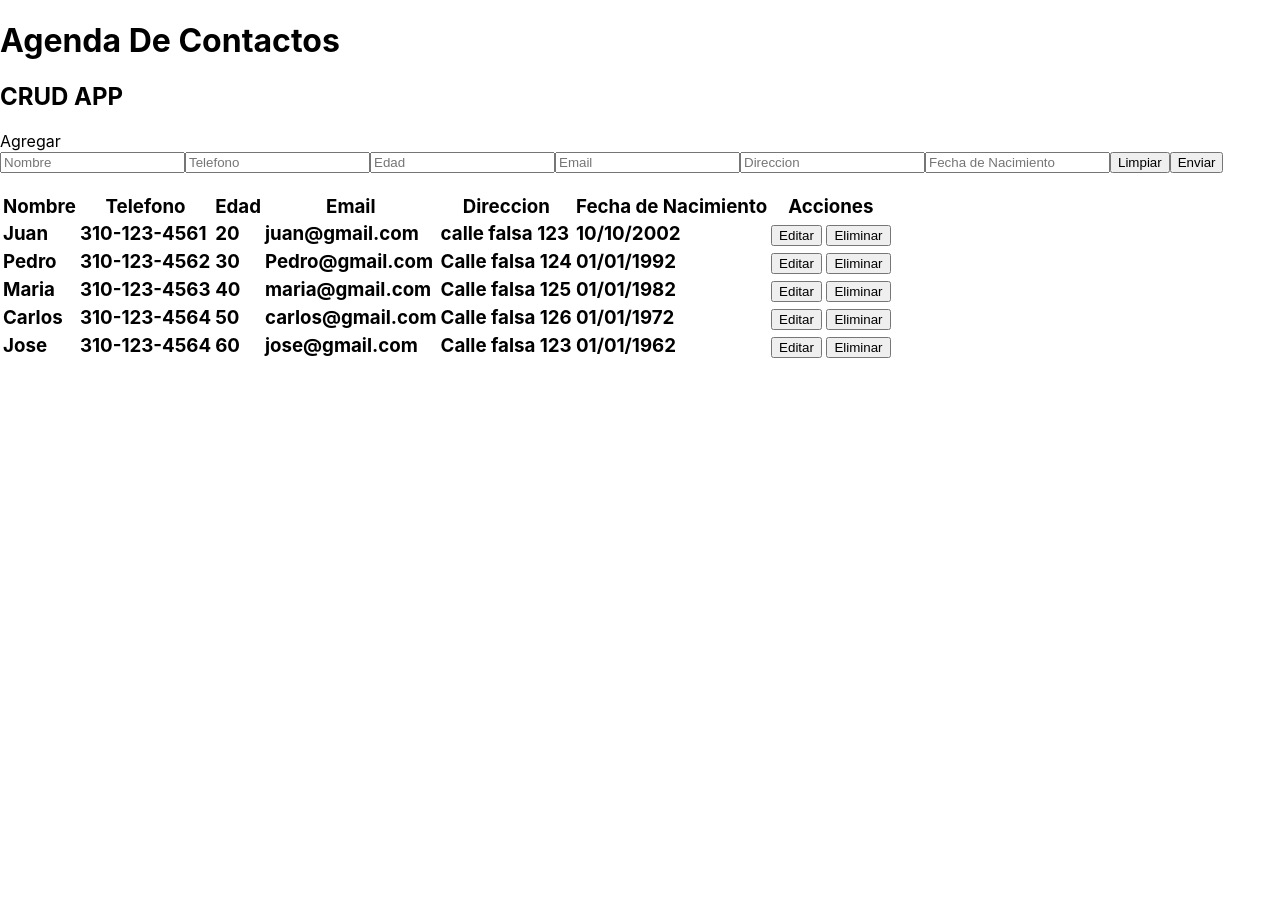
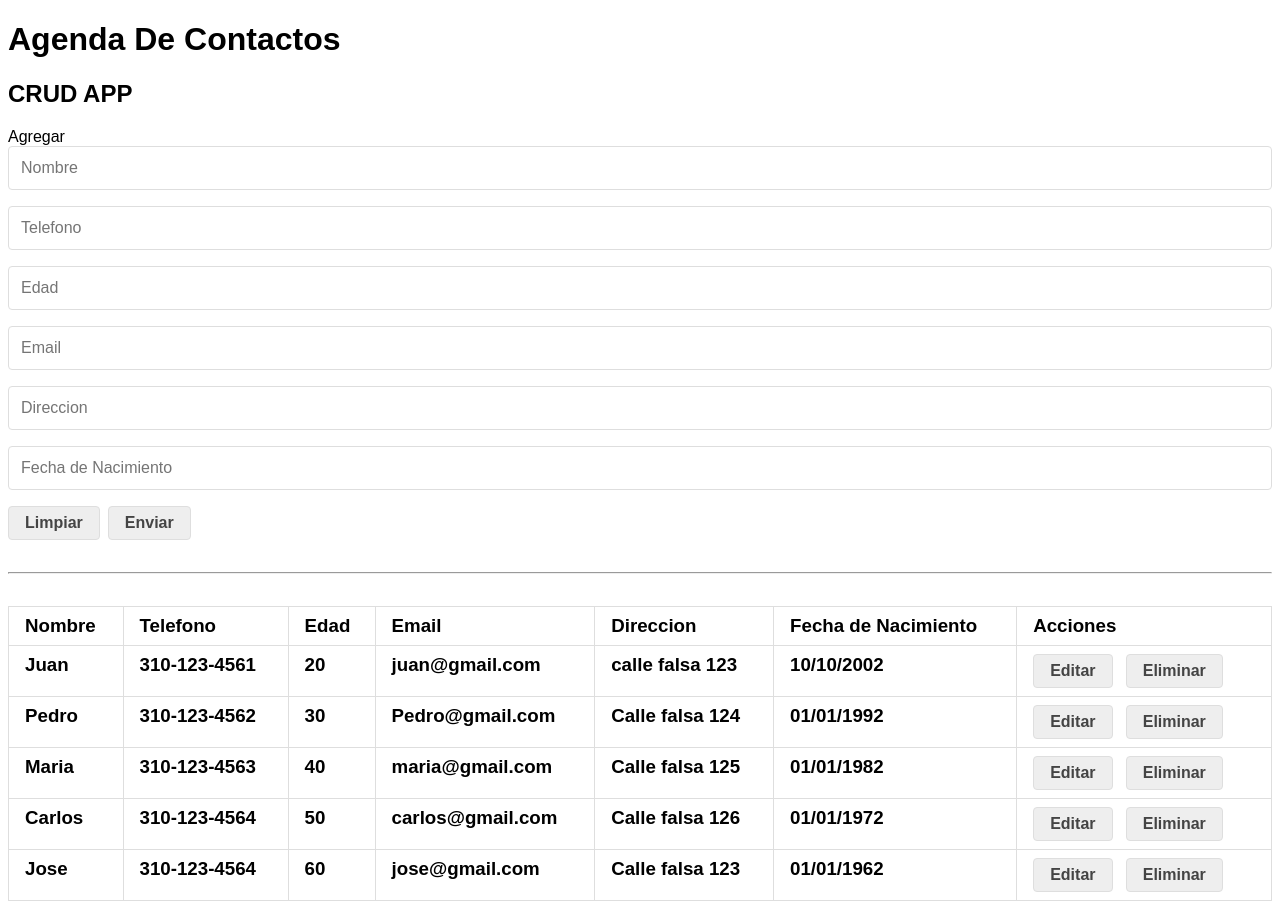
Before and after one commit to yderfre78/crud_prueba, a React (Create React App) app: page / in a window 1280 px wide. Before the commit the page ends 800 px from the top, so only its background shows below. Built offline with nearby package versions, Linux system fonts and the light colour scheme.

Commit message:
agregando estilos css

```diff
--- a/src/App.js
+++ b/src/App.js
@@ -1,4 +1,3 @@
-
 import { CrudApp } from "./components/CrudApp";
 
 function App() {
@@ -6,6 +5,7 @@ function App() {
     <div>
       <h1>Agenda De Contactos</h1>
       <CrudApp />
+
     </div>
   );
 }
--- a/src/components/CrudApp.js
+++ b/src/components/CrudApp.js
@@ -64,15 +64,15 @@ export const CrudApp = () => {
     setDb(newData);
   };
   const deleteData = (id) => {
+    let isDelete = window.confirm(
+      `Esta seguro que desea eliminar el registro ${id}`
+    );
 
-    let isDelete = window.confirm(`Esta seguro que desea eliminar el registro ${id}`);
-
-    if(isDelete){
-        setDb(db.filter((el) => el.id !== id));
-    }else{
-        return;
+    if (isDelete) {
+      setDb(db.filter((el) => el.id !== id));
+    } else {
+      return;
     }
-
   };
 
   return (
@@ -83,8 +83,8 @@ export const CrudApp = () => {
         updateData={updateData}
         dataToEdit={dataToEdit}
         setDataToEdit={setDataToEdit}
-
       />
+      <hr />
       <CrudTable
         data={db}
         setDataToEdit={setDataToEdit}
--- a/src/components/CrudForm.js
+++ b/src/components/CrudForm.js
@@ -98,7 +98,7 @@ export const CrudForm = ({
           onChange={handleChange}
           value={form.DateBirth}
         ></input>
-        <input type="reset" value="Limpiar" onClick={handleReset}></input>
+        <button type="reset" value="Limpiar" onClick={handleReset}>Limpiar</button>
         <button type="submit" value="Enviar">
           Enviar
         </button>
--- a/src/index.css
+++ b/src/index.css
@@ -1,13 +1,66 @@
-body {
-  margin: 0;
-  font-family: -apple-system, BlinkMacSystemFont, 'Segoe UI', 'Roboto', 'Oxygen',
-    'Ubuntu', 'Cantarell', 'Fira Sans', 'Droid Sans', 'Helvetica Neue',
-    sans-serif;
-  -webkit-font-smoothing: antialiased;
-  -moz-osx-font-smoothing: grayscale;
+html {
+  box-sizing: border-box;
+  font-size: 16px;
+  font-family: sans-serif;
+
 }
 
-code {
-  font-family: source-code-pro, Menlo, Monaco, Consolas, 'Courier New',
-    monospace;
+*,
+*:after,
+*:before {
+  box-sizing: inherit;
 }
+
+input[type='text'] {
+  border: thin solid #dedede;
+  border-radius: 0.25rem;
+  padding: 0.75rem;
+  margin-bottom: 1rem;
+  outline: none;
+  display: block;
+  width: 100%;
+  font-size: 1rem;
+  line-height: 1;
+  background-color: transparent;
+}
+
+button,
+input[type='submit'] {
+  border: thin solid #dedede;
+  border-radius: 0.25rem;
+  padding: 0.5rem 1rem;
+  margin: 0 0.5rem 0 0;
+  display: inline-block;
+  background-color: #eee;
+  color: #444;
+  font-weight: bold;
+  font-size: 1rem;
+  line-height: 1;
+  text-transform: none;
+  text-decoration: none;
+  text-align: center;
+  vertical-align: middle;
+  cursor: pointer;
+}
+
+form {
+  margin-bottom: 1rem;
+
+}
+
+hr{
+  margin: 2rem auto;
+}
+
+table{
+  border-spacing: 0;
+  border-collapse: collapse;
+  width: 100%;
+}
+th,
+td{
+  border: thin solid #dedede;
+  padding: 0.5rem 1rem;
+  text-align: left;
+  vertical-align: top;
+}
```
